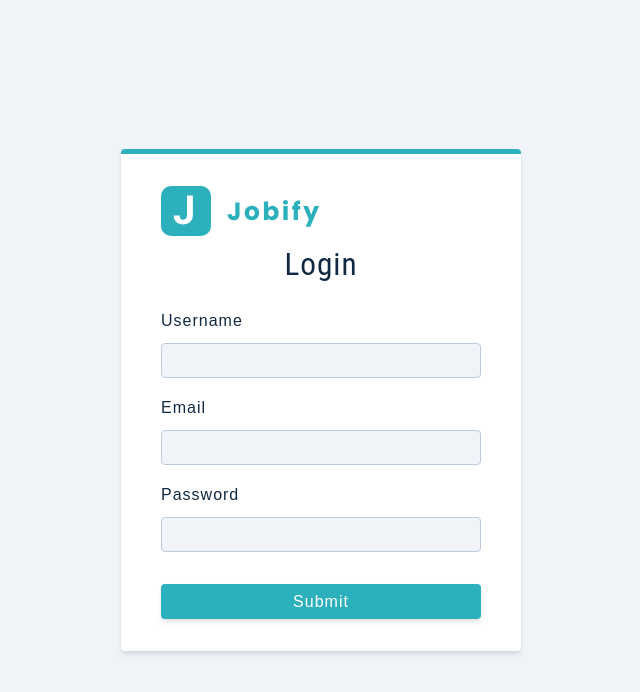
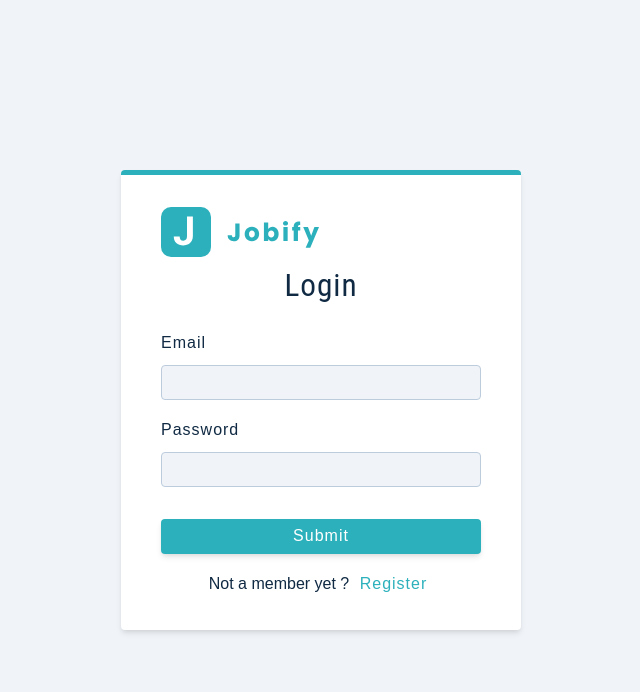
Before and after one commit to Johny270/Personal-job-tracker, a React (Create React App) app in the folder client/: page /register in a window 1280 px wide. Shown: the top 692 px of the page, without its empty margins (319-959 px from the left). Built offline with nearby package versions, Linux system fonts and the light colour scheme.

Commit message:
Implement toggle functionality to display form dynamically based on whether or not the user is member

```diff
--- a/client/src/pages/Register.js
+++ b/client/src/pages/Register.js
@@ -15,6 +15,10 @@
 
   // global state and useNavigate
 
+  const toggleMember = () => {
+    setValues({...values, isMember: !values.isMember});
+  }
+
   const handleChange = (evt) => {
     console.log(evt.target);
   }
@@ -28,14 +32,16 @@
     <Wrapper className="full-page">
       <form className="form" onSubmit={onSubmit}>
         <Logo />
-        <h3>Login</h3>
+        <h3>{values.isMember ? 'Login' : 'Register'}</h3>
         {values.showAlert && <Alert />}
+        {!values.isMember && (
             <FormRow
             type='text'
             name='username'
             value={values.name}
             handleChange={handleChange}
           />
+        )}
         <FormRow
           type='email'
           name='email'
@@ -50,6 +56,10 @@
         />
 
         <button type="submit" className="btn btn-block">Submit</button>
+        <p>
+          {values.isMember ? 'Not a member yet ? ' : 'Already a member ? '}
+          <button type="button" onClick={toggleMember} className="member-btn">{values.isMember ? 'Register' : 'Login'}</button>
+        </p>
       </form>
     </Wrapper>
   )
```
Lines whose indentation alone changed are shown as unchanged.
